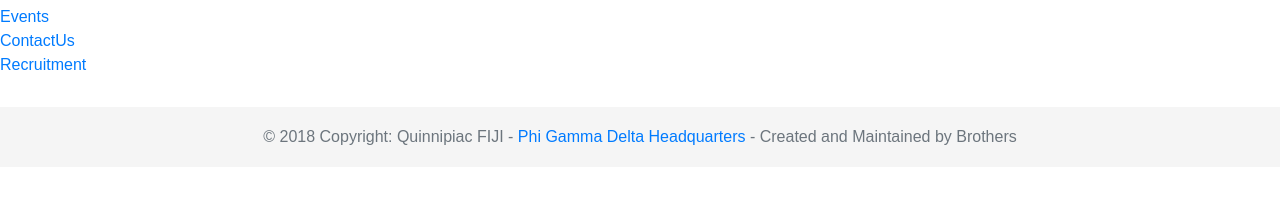
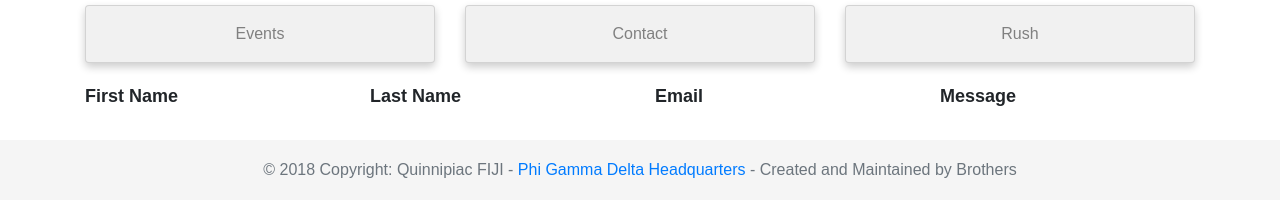
Before and after one commit to mchieco/FIJISite, a website: page app/resources/eboardadmin.html at #!/contactus in a window 1280 px wide. Shown: the part 209-426 px from the top of the page. Drawn offline with nearby package versions, Linux system fonts and the light colour scheme; some packages are replaced by stand-ins of ours; no server answers.

Commit message:
more angular stuff

```diff
--- a/app/resources/app/controllers/adminrecruitmentController.js
+++ b/app/resources/app/controllers/adminrecruitmentController.js
@@ -4,4 +4,8 @@ fijiApp.controller('adminrecruitmentController', function($scope, $http) {
       .then(function(result) {
     $scope.recruitment = result.data;
     });
+    $scope.remove = function(id) {
+      console.log(id);
+      $http.delete('/application/' + id)
+    };
 });
--- a/app/resources/app/partials/contactadmin.html
+++ b/app/resources/app/partials/contactadmin.html
@@ -1,3 +1,16 @@
 <div ng-controller="admincontactController">
-    <li ng-repeat="contact in contacts">{{contact.firstName}}</li>
+    <div style="margin-top: 20px">
+        <div class="row" style="font-size: 18px">
+            <div class="col-3"><strong>First Name</strong></div>
+            <div class="col-3"><strong>Last Name</strong></div>
+            <div class="col-3"><strong>Email</strong></div>
+            <div class="col-3"><strong>Message</strong></div>
+        </div>
+        <div ng-repeat="contact in contacts" class="row">
+            <div class="col-3">{{contact.firstName}}</div>
+            <div class="col-3">{{contact.lastName}}</div>
+            <div class="col-3">{{contact.email}}</div>
+            <div class="col-3">{{contact.message}}</div>
+        </div>
+    </div>
 </div>
--- a/app/resources/css/eboardadmin.css
+++ b/app/resources/css/eboardadmin.css
@@ -135,3 +135,15 @@ cursor: pointer;
     background-color: transparent;
     color:grey;
 }
+
+.card {
+    box-shadow: 0 4px 8px 0 rgba(0, 0, 0, 0.2); /* this adds the "card" effect */
+    padding: 16px;
+    text-align: center;
+    background-color: #f1f1f1;
+    color: #808080;
+}
+.card:hover {
+    background-color: #663399;
+    color: #f1f1f1;
+}
--- a/app/resources/eboardadmin.html
+++ b/app/resources/eboardadmin.html
@@ -5,6 +5,7 @@
 
 <head>
     <meta charset="utf-8">
+    <meta name="viewport" content="width=device-width, initial-scale=1">
     <link rel="stylesheet" href="https://maxcdn.bootstrapcdn.com/bootstrap/4.0.0/css/bootstrap.min.css" integrity="sha384-Gn5384xqQ1aoWXA+058RXPxPg6fy4IWvTNh0E263XmFcJlSAwiGgFAW/dAiS6JXm"
         crossorigin="anonymous">
     <link rel="stylesheet" href="https://cdnjs.cloudflare.com/ajax/libs/font-awesome/4.7.0/css/font-awesome.min.css">
@@ -85,10 +86,14 @@
         </div>
     </nav>
     <h1>Eboard Dashboard</h1>
-    <a href="#!events">Events</a><br>
-    <a href="#!contactus">ContactUs</a><br>
-    <a href="#!recruitment">Recruitment</a>
+    <div class="container">
+    <div class="row">
+        <div class="col-4"><a class="card" href="#!events">Events</a></div>
+        <div class="col-4"><a class="card" href="#!contactus">Contact</a></div>
+        <div class="col-4"><a class="card" href="#!recruitment">Rush</a></div>
+    </div>
     <div ng-view></div>
+    </div>
   <!--<div class="container">
         <form onsubmit="eventSubmit()">
             <h2>Create One Time Upcoming Event</h2>
```
Also changed, not shown: app/resources/about.html (+1 -0 lines), app/resources/app/partials/recruitmentadmin.html (+15 -1 lines), app/resources/contactpage.html (+1 -0 lines), app/resources/currentbrothers.html (+1 -0 lines), app/resources/index.html (+1 -0 lines), app/resources/philanthropy.html (+1 -0 lines), app/resources/recruitment.html (+1 -0 lines), app/resources/upcomingevents.html (+1 -0 lines).
